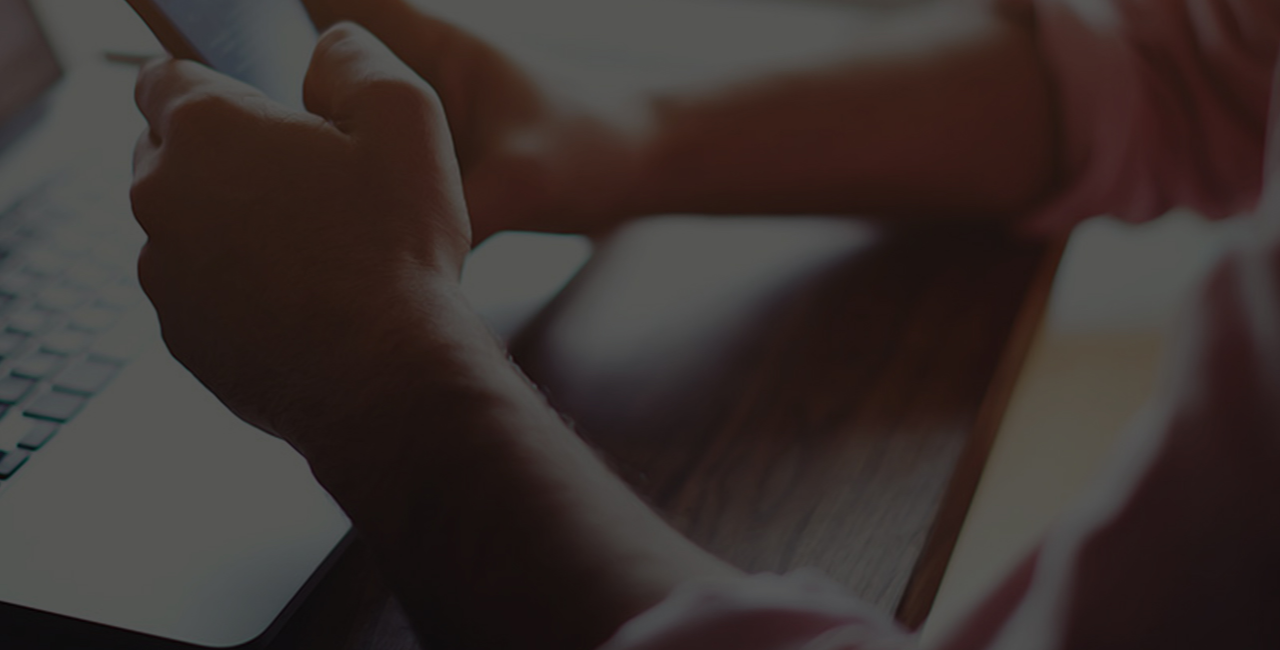
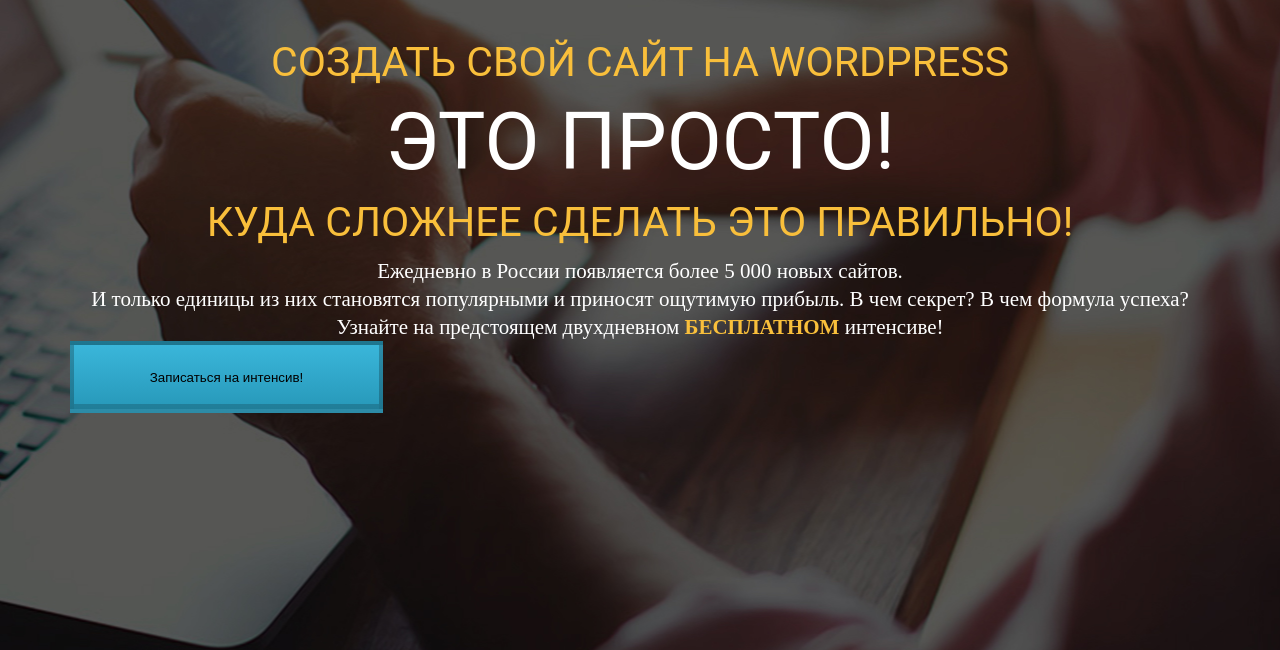
Before and after one commit to evgeshencia/wordpress_landing, a plain HTML site: page index.html in a window 1280 px wide. Shown: the part 150-800 px from the top of the page. Drawn offline with Linux system fonts and the light colour scheme.

Commit message:
Update index.html

```diff
--- a/index.html
+++ b/index.html
@@ -14,6 +14,19 @@
         <img src="/icons/logo.png" alt="logo" class="logo_img">
         <div class="logo_text">WordPress интенсив</div>
       </div>
+      <h1 class="title">Создать свой сайт на WordPress</h1>
+      <div class="simple">
+        <h2 class="title_big">это просто!</h2>
+        <div class="line"></div>
+      </div>
+      <h2 class="title">Куда сложнее сделать это правильно!</h2>
+
+      <div class="promo_text">
+        Ежедневно в России появляется более 5 000 новых сайтов.<br> И только единицы из них становятся популярными и приносят ощутимую прибыль. В чем секрет? В чем формула успеха? Узнайте на предстоящем двухдневном <span>бесплатном</span> интенсиве!
+      </div>
+
+      <button class="promo_btn">Записаться на интенсив!</button>
+
     </div>
   </section>
 </body>
```
